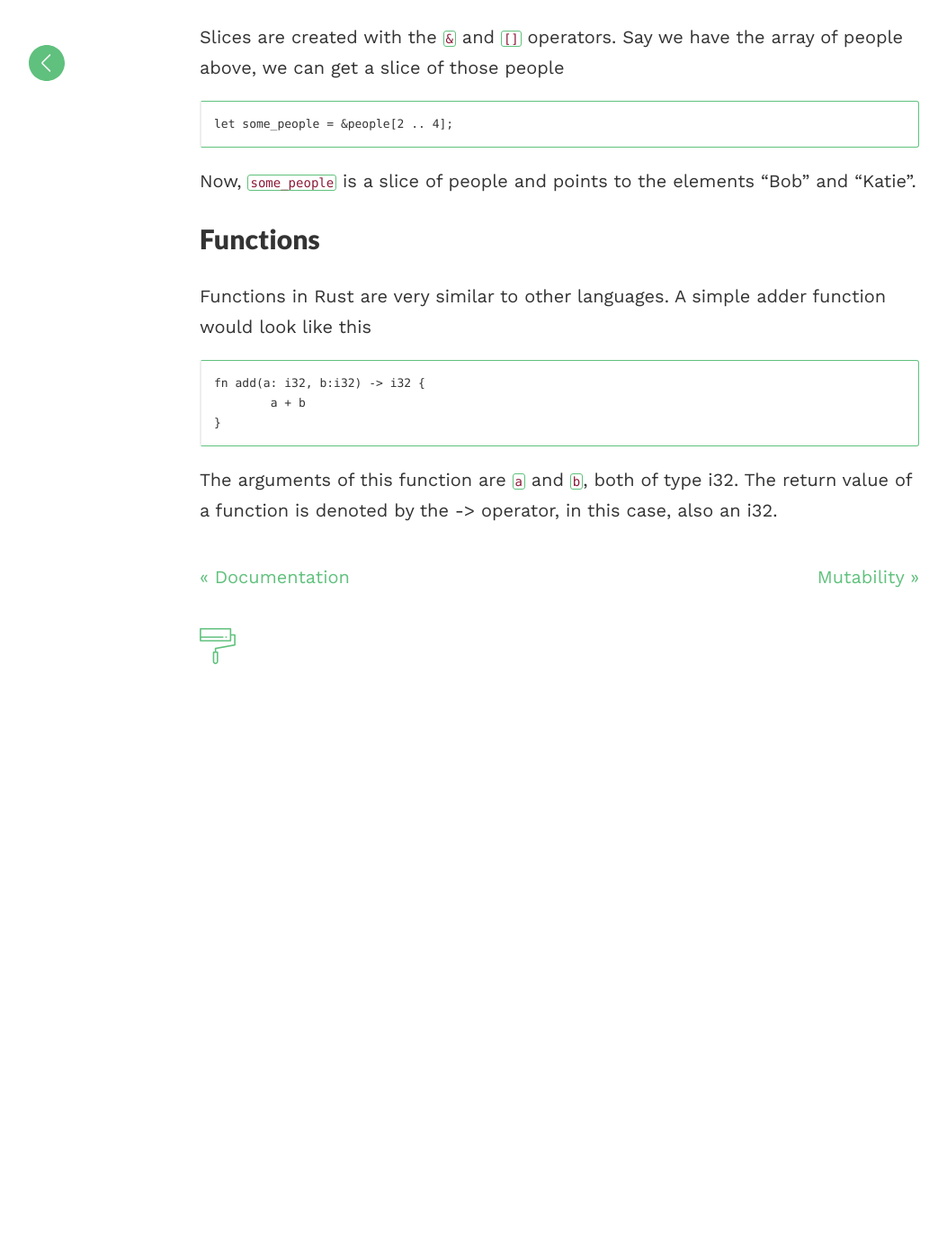
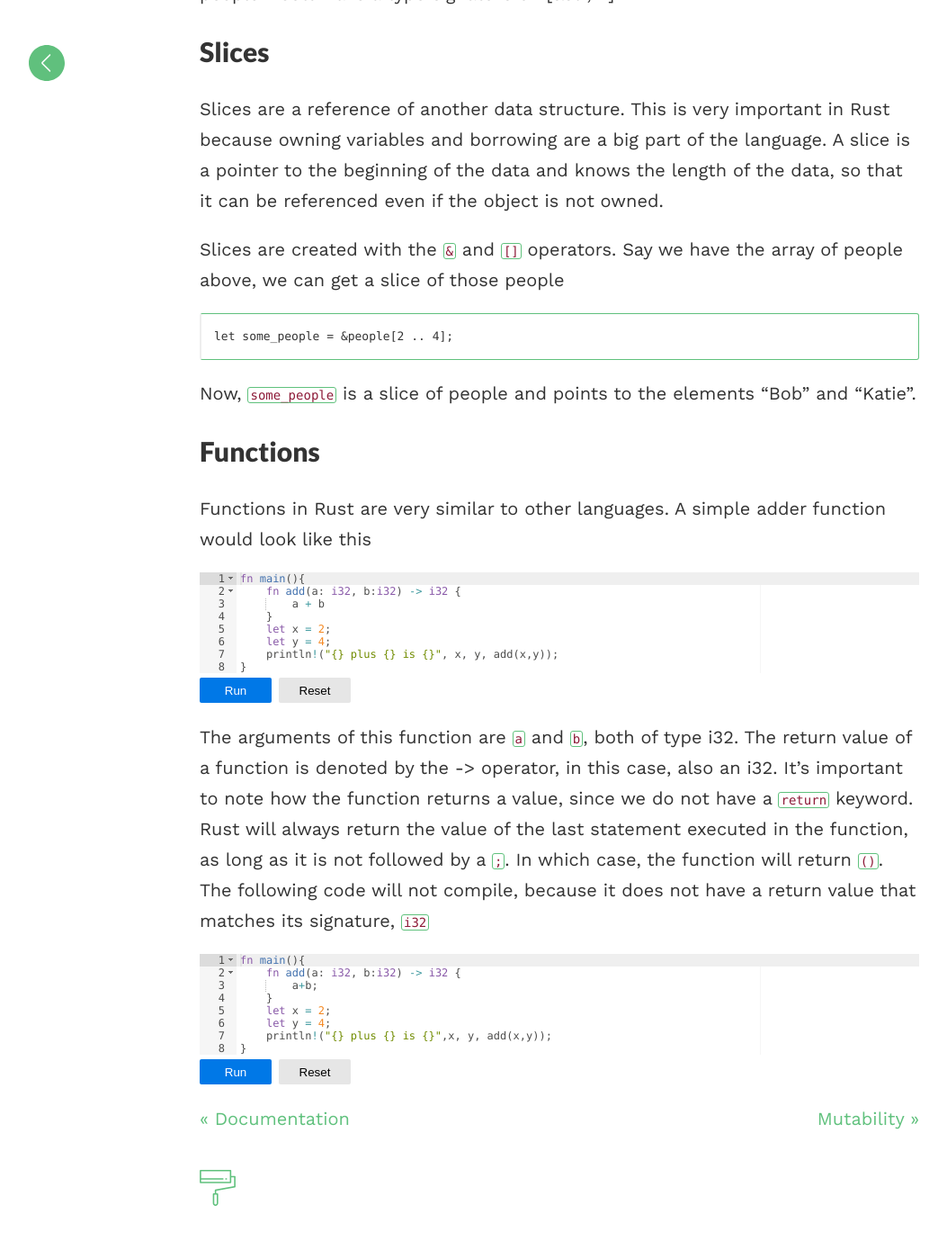
Before and after one commit to ioben/rust-programming-blog, a Jekyll site: the page built from _posts/2016-12-2-syntax.md, in a window 1280 px wide and 1400 px high, scrolled down 1568 px. Shown: the top 1379 px of the window at 90% size, without its empty margins (18-1071 px from the left). Built offline with Jekyll 4.4.1, drawn with Linux system fonts in a browser that asks for light colours; before the commit the page ends 2366 px from its top, so only the background shows below that; some of the changed text lies outside the part shown.

Commit message:
Added control flow and updated syntax/documentation

````diff
--- a/_posts/2016-12-2-syntax.md
+++ b/_posts/2016-12-2-syntax.md
@@ -4,6 +4,10 @@ title: Syntax
 ---
 
 Rust is a strongly and statically typed programming language.
+
+## Statement Separator
+
+Rust uses the `;` as a statement separator. This is similar to how Smalltalk used the `;` operator.
 
 ## Variable Bindings
 
@@ -47,6 +51,8 @@ Rust supports arrays and are created using `[]`. Their size is computed at compi
 
 people would have a type signature of '[&str, 4]'
 
+## Slices
+
 Slices are a reference of another data structure. This is very important in Rust because owning variables and borrowing are a big part of the language. A slice is a pointer to the beginning of the data and knows the length of the data, so that it can be referenced even if the object is not owned.
 
 Slices are created with the `&` and `[]` operators. Say we have the array of people above, we can get a slice of those people
@@ -58,9 +64,25 @@ Now, `some_people` is a slice of people and points to the elements "Bob" and "Ka
 ## Functions
 
 Functions in Rust are very similar to other languages. A simple adder function would look like this
-
+```rust
+fn main(){
 	fn add(a: i32, b:i32) -> i32 {
 		a + b
 	}
+	let x = 2;
+	let y = 4;
+	println!("{} plus {} is {}", x, y, add(x,y));
+}
+```
 
-The arguments of this function are `a` and `b`, both of type i32. The return value of a function is denoted by the -> operator, in this case, also an i32.
+The arguments of this function are `a` and `b`, both of type i32. The return value of a function is denoted by the -> operator, in this case, also an i32. It's important to note how the function returns a value, since we do not have a `return` keyword. Rust will always return the value of the last statement executed in the function, as long as it is not followed by a `;`. In which case, the function will return `()`. The following code will not compile, because it does not have a return value that matches its signature, `i32`
+```rust
+fn main(){
+	fn add(a: i32, b:i32) -> i32 {
+		a+b;
+	}
+	let x = 2;
+	let y = 4;
+	println!("{} plus {} is {}",x, y, add(x,y));
+}
+```
````
Also changed, not shown: _posts/2016-12-1-documentation.md (+26 -0 lines), _posts/2016-12-4-control-flow.md (added, +75 -0 lines).
